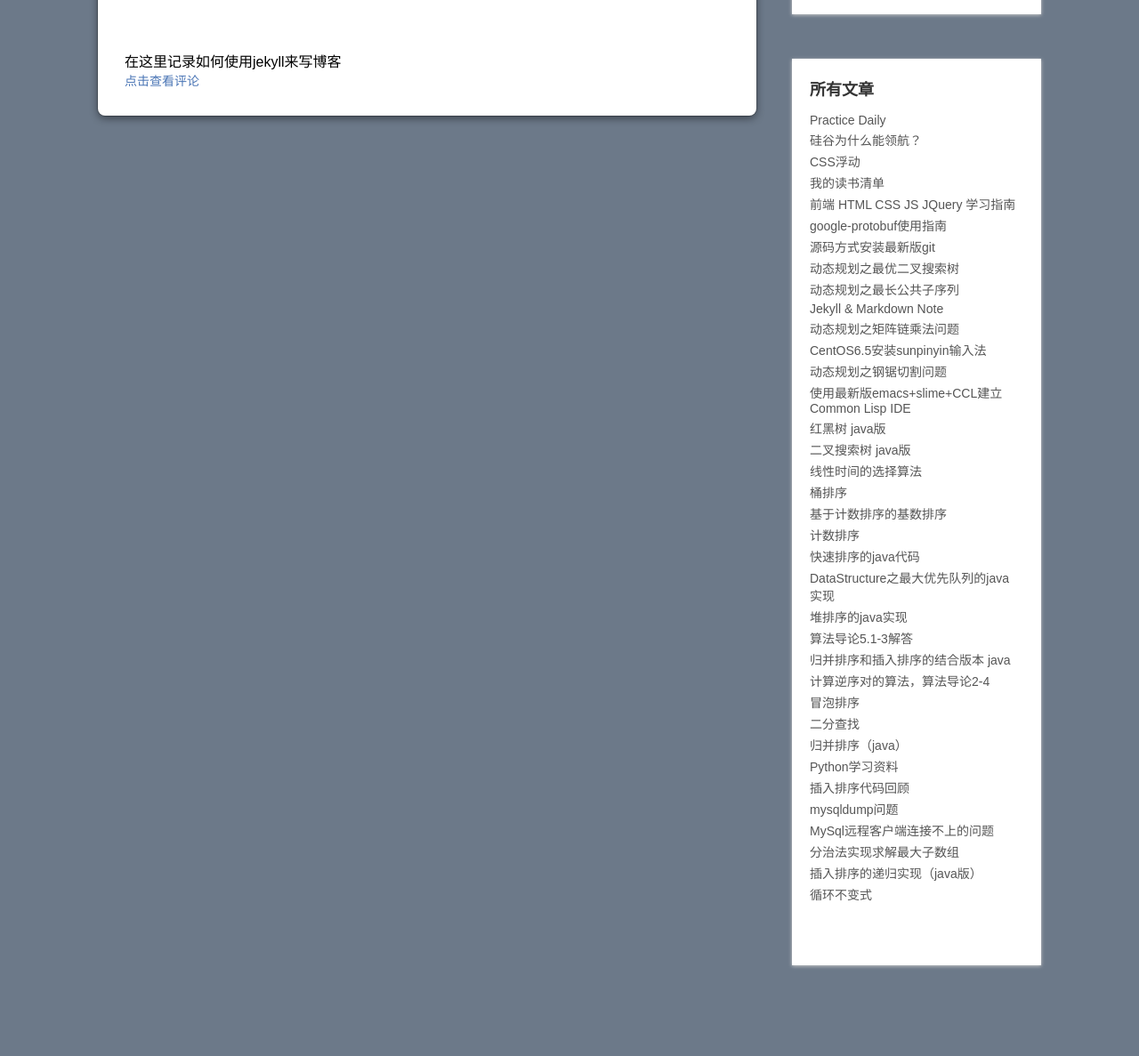
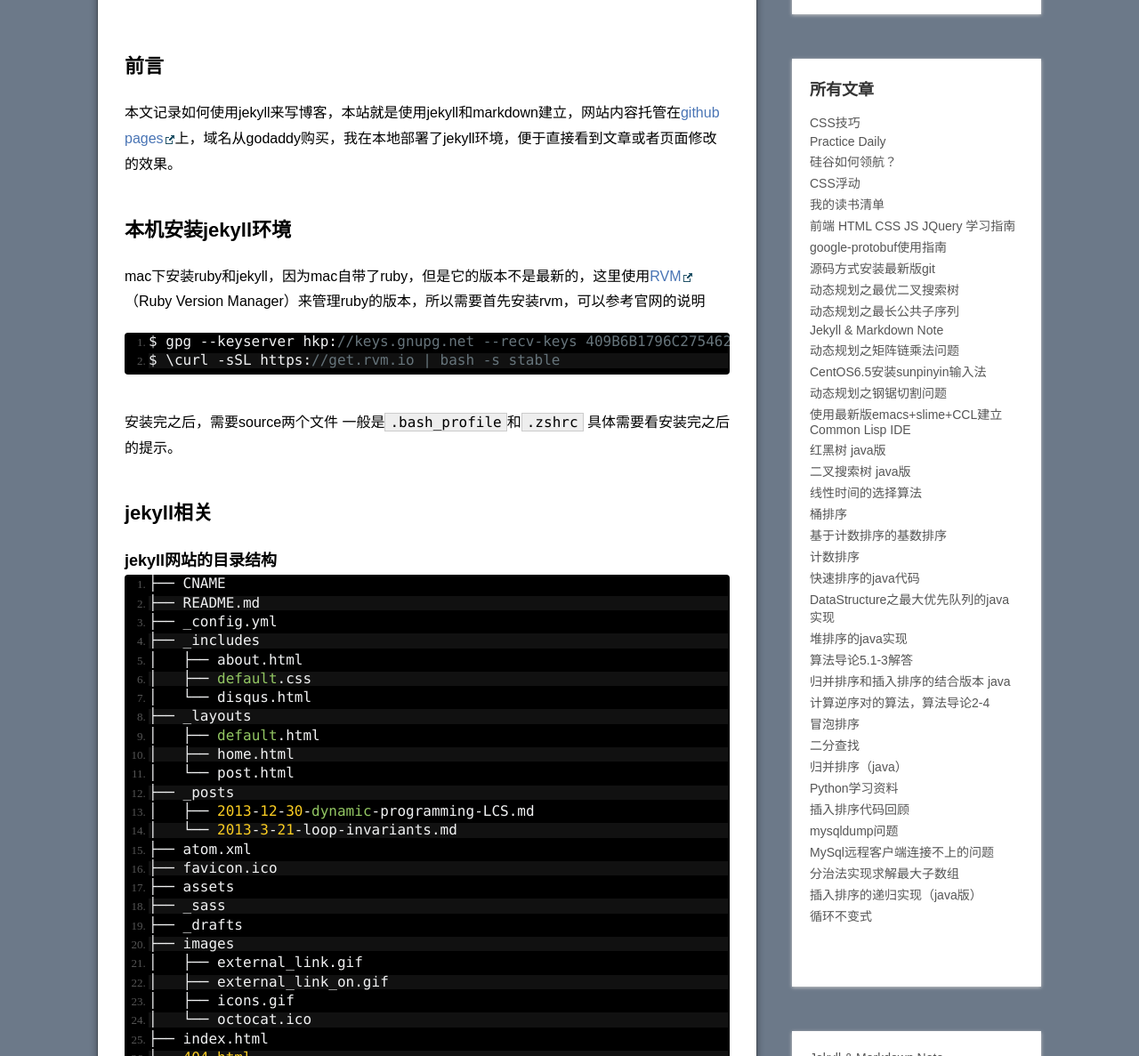
Before and after one commit to HerculesShek/HerculesShek.github.io, a Jekyll site: the page built from _posts/2013-12-30-Jekyll-Markdown-note.md, in a window 1280 px wide and 1400 px high, cut to the strip 213-1400 px from the top of the window. Shown: the whole strip at 89% size. Built offline with Jekyll 4.4.1, drawn with Linux system fonts in a browser that asks for light colours; some of the changed text lies outside the part shown.

Commit message:
add article

````diff
--- a/_posts/2013-12-30-Jekyll-Markdown-note.md
+++ b/_posts/2013-12-30-Jekyll-Markdown-note.md
@@ -2,7 +2,135 @@
 layout: post
 title: Jekyll & Markdown Note
 category: blog
+tags: jekyll markdown
 description: personal note
 ---
 
-# 在这里记录如何使用jekyll来写博客
+{% assign openTag = '{%' %}
+{% assign openTag2 = '{{' %}
+
+## 前言
+本文记录如何使用jekyll来写博客，本站就是使用jekyll和markdown建立，网站内容托管在[github pages][0]上，域名从godaddy购买，我在本地部署了jekyll环境，便于直接看到文章或者页面修改的效果。
+
+## 本机安装jekyll环境
+mac下安装ruby和jekyll，因为mac自带了ruby，但是它的版本不是最新的，这里使用[RVM][1]（Ruby Version Manager）来管理ruby的版本，所以需要首先安装rvm，可以参考官网的说明
+
+```
+$ gpg --keyserver hkp://keys.gnupg.net --recv-keys 409B6B1796C275462A1703113804BB82D39DC0E3 7D2BAF1CF37B13E2069D6956105BD0E739499BDB
+$ \curl -sSL https://get.rvm.io | bash -s stable
+```
+
+安装完之后，需要source两个文件 一般是`.bash_profile`和`.zshrc` 具体需要看安装完之后的提示。
+
+## jekyll相关
+### jekyll网站的目录结构
+```
+├── CNAME
+├── README.md
+├── _config.yml
+├── _includes
+│   ├── about.html
+│   ├── default.css
+│   └── disqus.html
+├── _layouts
+│   ├── default.html
+│   ├── home.html
+│   └── post.html
+├── _posts
+│   ├── 2013-12-30-dynamic-programming-LCS.md
+│   └── 2013-3-21-loop-invariants.md
+├── atom.xml
+├── favicon.ico
+├── assets
+├── _sass
+├── _drafts
+├── images
+│   ├── external_link.gif
+│   ├── external_link_on.gif
+│   ├── icons.gif
+│   └── octocat.ico
+├── index.html
+├── 404.html
+├── LICENSE.txt
+└── js
+    ├── highlighter
+    │   ├── lang-apollo.js
+    │   ├── lang-basic.js
+    │   └── lang-clj.js
+    ├── jquery-1.7.1.min.js
+    └── post.js
+```
+[官方介绍][5]
+
+| 文件/目录  | 描述   |
+|---------|---|
+|  _config.yml  &nbsp; | 保存配置数据。很多配置选项都可以直接在命令行中进行设置，但是如果你把那些配置写在这儿，你就不用非要去记住那些命令了。  |
+| _drafts  | drafts（草稿）是未发布的文章  |
+| _includes  | 你可以加载这些包含部分到你的布局或者文章中以方便重用。可以用这个标签  {{openTag}} include file.ext %} 来把文件 _includes/file.ext 包含进来。|
+|_layouts||
+|_posts||
+|_data||
+|_site||
+{: rules="groups"}
+{:.mbtablestyle}
+
+<br/>
+
+
+
+
+## Liquid模板语言相关
+<hr/>
+Liquid相关介绍学习看[官网][2]，这里的介绍比较详细。<br/>
+[jekyll的一些小技巧][3] <br/>
+[比如转义][4]
+
+###  Basic
++ Tags 标签 其实就像其他编程语言中的关键字 比如 `{{ openTag }} if user.name == 'will' %} Hey Will {{ openTag }} endif %}`
+- Objects 就是带有属性的对象 比如 `{{ openTag2 }} product.title }}`
+- Filters 类似于编程语言中的方法
+
+## jekyll下的markdown几个技巧
+### 解释器
+jekyll默认的markdown解释器是kramdown 用这个就好了
+
+### 表格
+markdown中加入一个表格的话可以给这个表格加入class，比如：`{:.mbtablestyle}`，可以查看本文的markdown源码。[参考于此][6]，表格的样式可以参考：
+```
+
+table.mbtablestyle tr:nth-child(odd) {
+    background-color: #F5F5F5;
+}
+
+table.mbtablestyle th {
+    vertical-align: baseline;
+    padding: 5px 15px 5px 6px;
+    background-color: #3F3F3F;
+    border: 1px solid #3F3F3F;
+    text-align: left;
+    color: #fff;
+    text-align: left;
+}
+
+.mbtablestyle {
+    border-collapse: collapse;
+    margin-top: 15px;
+    border: 1px solid #aaa;
+    width: 100%;
+}
+
+.mbtablestyle > tbody {
+    display: table-row-group;
+    vertical-align: middle;
+}
+
+```
+{:.css}
+
+[0]: https://pages.github.com "Github Pages"
+[1]: https://rvm.io/ "Ruby Version Manager"
+[2]: https://help.shopify.com/themes/liquid
+[3]: http://blog.ingphone.com/jekyll/2015/01/28/jekyll-tips.html
+[4]: https://stackoverflow.com/questions/3426182/how-to-escape-liquid-template-tags
+[5]: http://jekyllcn.com/docs/structure/
+[6]: https://stackoverflow.com/questions/28806135/jekyll-kramdown-how-to-display-table-border
````
Also changed, not shown: _posts/2017-07-03-my-book-list.md (+4 -0 lines), _posts/2017-07-10-letter-from-Silicon-Valley.md (+9 -2 lines), _posts/2017-07-11-elite-daily-practice.md (+1 -1 lines), _posts/2017-07-12-css-notes.md (added, +30 -0 lines).
